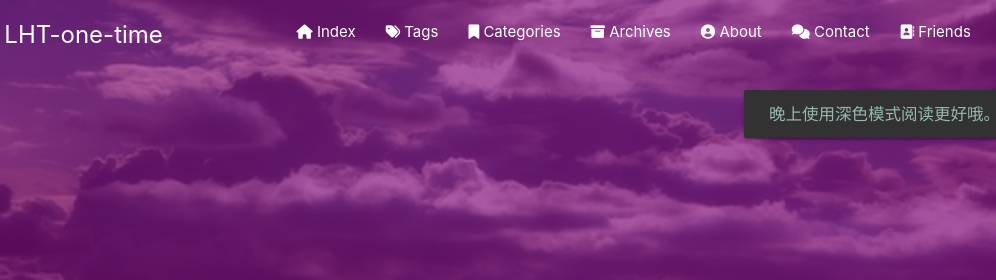
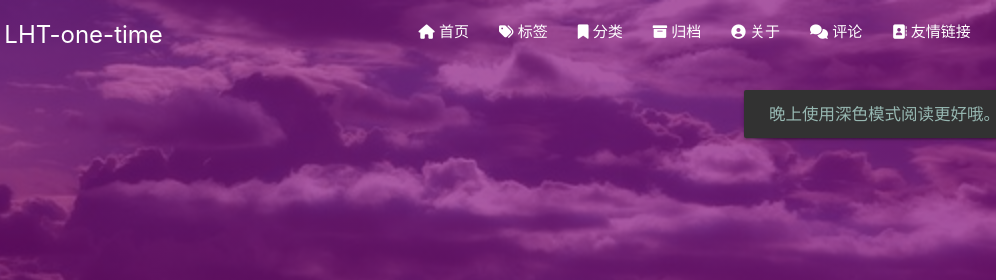
Before and after one commit to LHT-one-time/LHT-one-time.github.io, a plain HTML site: page index.html in a window 1280 px wide. Shown: the top 280 px of the page, 121-1117 px from the left. Drawn offline with Linux system fonts and the light colour scheme; some packages are replaced by stand-ins of ours; no server answers; a script that the page names is missing.

Commit message:
Site updated: 2023-08-01 11:58:03

```diff
--- a/index.html
+++ b/index.html
@@ -117,7 +117,7 @@
 
       <i class="fas fa-home" style="zoom: 0.6;"></i>
 
-      <span>Index</span>
+      <span>首页</span>
     </a>
 
   </li>
@@ -128,7 +128,7 @@
 
       <i class="fas fa-tags" style="zoom: 0.6;"></i>
 
-      <span>Tags</span>
+      <span>标签</span>
     </a>
 
   </li>
@@ -139,7 +139,7 @@
 
       <i class="fas fa-bookmark" style="zoom: 0.6;"></i>
 
-      <span>Categories</span>
+      <span>分类</span>
     </a>
 
   </li>
@@ -150,7 +150,7 @@
 
       <i class="fas fa-archive" style="zoom: 0.6;"></i>
 
-      <span>Archives</span>
+      <span>归档</span>
     </a>
 
   </li>
@@ -161,7 +161,7 @@
 
       <i class="fas fa-user-circle" style="zoom: 0.6;"></i>
 
-      <span>About</span>
+      <span>关于</span>
     </a>
 
   </li>
@@ -172,7 +172,7 @@
 
       <i class="fas fa-comments" style="zoom: 0.6;"></i>
 
-      <span>Contact</span>
+      <span>评论</span>
     </a>
 
   </li>
@@ -183,7 +183,7 @@
 
       <i class="fas fa-address-book" style="zoom: 0.6;"></i>
 
-      <span>Friends</span>
+      <span>友情链接</span>
     </a>
 
   </li>
```
Also changed, not shown: tags/index.html (renamed from 标签/index.html).
